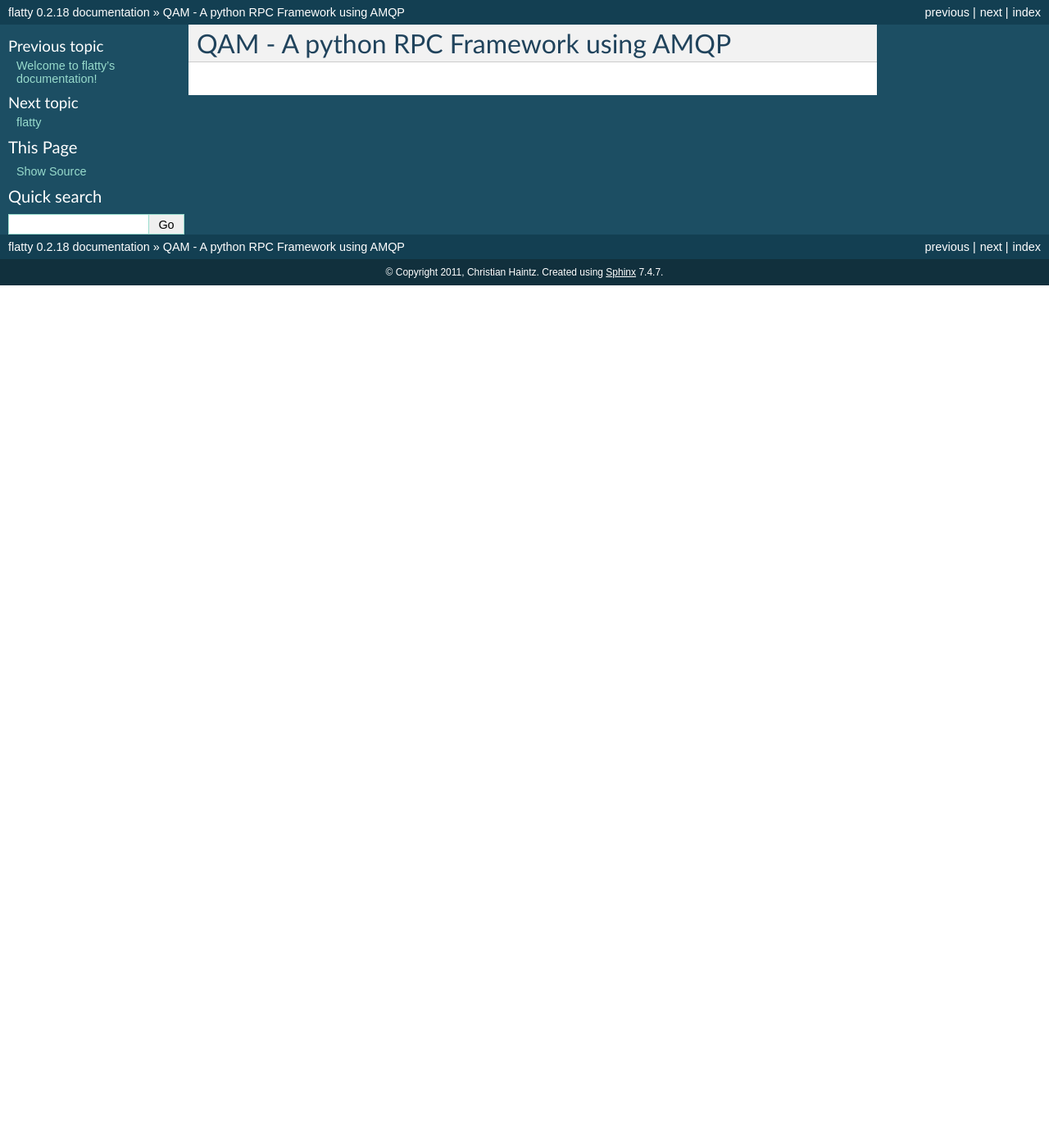
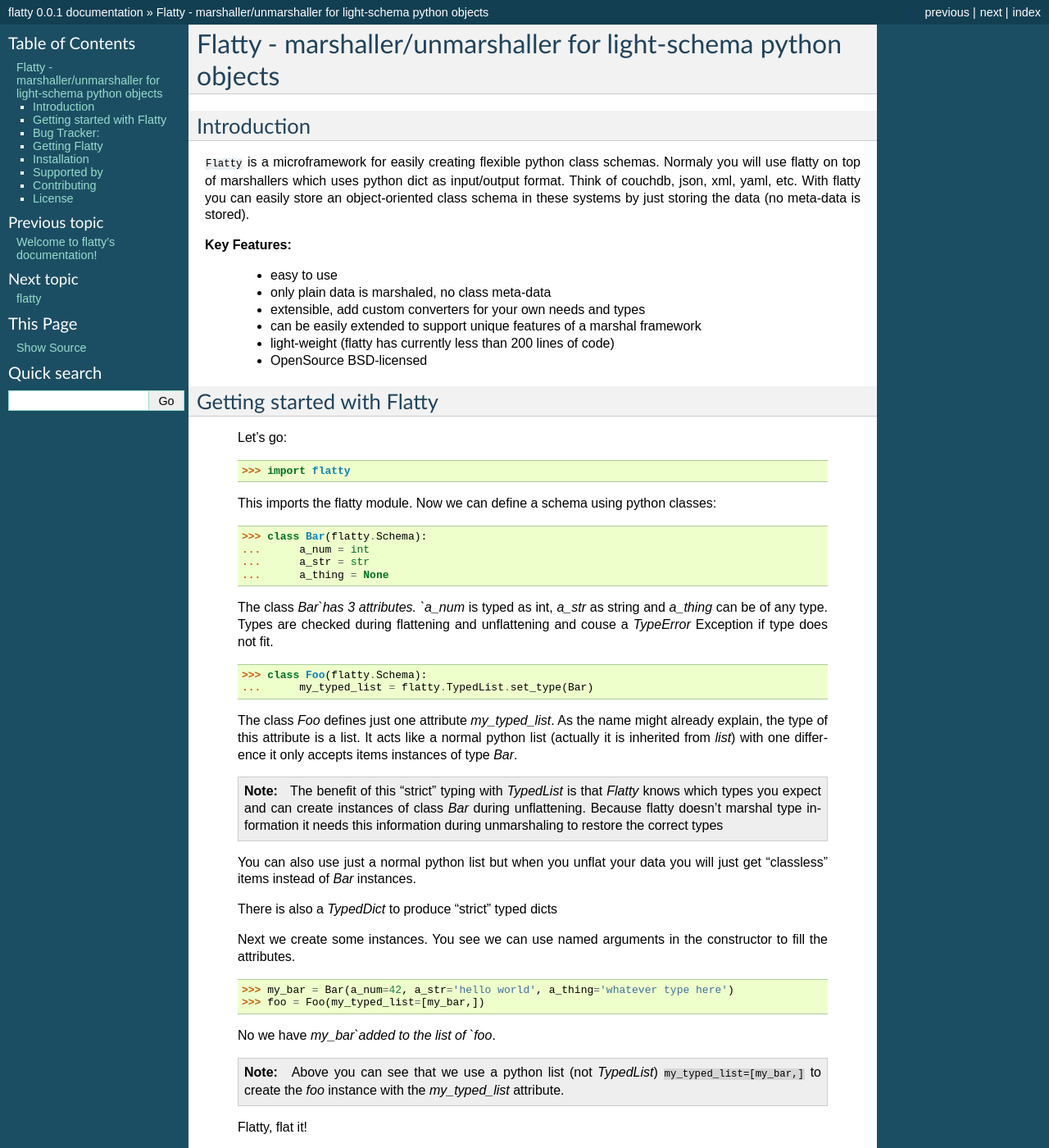
Before and after one commit to ceelian/Flatty, a Sphinx documentation site: the page built from doc/source/introduction.rst, in a window 1280 px wide and 1400 px high. Shown: the whole window at 82% size. Built offline with Sphinx 7.4.7, drawn with Linux system fonts in a browser that asks for light colours; some of the changed text lies outside the part shown.

Commit message:
minor documentation cleanups

```diff
--- a/doc/source/conf.py
+++ b/doc/source/conf.py
@@ -63,7 +63,7 @@
 #today_fmt = '%B %d, %Y'
 
 # List of documents that shouldn't be included in the build.
-unused_docs = [] #['main_logger.py', 'main_logger', 'qamserver.log']
+unused_docs = [] #['main_logger.py', 'main_logger']
 
 # List of directories, relative to source directory, that shouldn't be searched
 # for source files.
--- a/doc/source/introduction.rst
+++ b/doc/source/introduction.rst
@@ -1,3 +1,157 @@
-=======================================
-QAM - A python RPC Framework using AMQP
-=======================================
+================================================================
+Flatty - marshaller/unmarshaller for light-schema python objects
+================================================================
+
+Introduction
+------------
+
+``Flatty`` is a microframework for easily creating flexible python class schemas.
+Normaly you will use flatty on top of marshallers which uses python dict as
+input/output format. Think of couchdb, json, xml, yaml, etc. With flatty you can
+easily store an object-oriented class schema in these systems by just storing
+the data (no meta-data is stored).
+
+**Key Features:**
+
+	- easy to use
+	- only plain data is marshaled, no class meta-data
+	- extensible, add custom converters for your own needs and types
+	- can be easily extended to support unique features of a marshal framework
+	- light-weight (flatty has currently less than 200 lines of code)
+	- OpenSource BSD-licensed
+
+
+Getting started with Flatty
+---------------------------
+
+	Let's go:
+
+	>>> import flatty
+
+	This imports the flatty module. Now we can define a schema using python
+	classes:
+
+	>>> class Bar(flatty.Schema):
+	...	 a_num = int
+	...	 a_str = str
+	...	 a_thing = None
+
+	The class `Bar`has 3 attributes. `a_num` is typed as int, `a_str` as string
+	and `a_thing` can be of any type. Types are checked during flattening and
+	unflattening and couse a `TypeError` Exception if type does not fit.
+
+	>>> class Foo(flatty.Schema):
+	...	 my_typed_list = flatty.TypedList.set_type(Bar)
+
+	The class `Foo` defines just one attribute `my_typed_list`. As the name
+	might already explain, the type of this attribute is a list. It acts like a
+	normal python list (actually it is inherited from `list`) with one difference
+	it only accepts items instances of type `Bar`.
+
+	.. note::
+
+		The benefit of this "strict" typing with `TypedList` is that `Flatty`
+		knows which types you expect and can create instances of class `Bar` during
+		unflattening. Because flatty doesn't marshal type information it needs
+		this information during unmarshaling to restore the correct types
+
+	You can also use just a normal python list but when you unflat your data
+	you will just get "classless" items instead of `Bar` instances.
+
+	There is also a `TypedDict` to produce "strict" typed dicts
+
+	Next we create some instances. You see we can use named arguments in the
+	constructor to fill the attributes.
+
+	>>> my_bar = Bar(a_num=42, a_str='hello world', a_thing='whatever type here')
+	>>> foo = Foo(my_typed_list=[my_bar,])
+
+	No we have `my_bar`added to the list of `foo`.
+
+	.. note::
+
+		Above you can see that we use a python list (not `TypedList`)
+		``my_typed_list=[my_bar,]``	to create the `foo` instance with the
+		`my_typed_list` attribute.
+
+	Flatty, flat it!
+
+	>>> flatted = foo.flatit()
+	>>> print flatted
+	{'my_typed_list': [{'a_num': 42, 'a_str': 'hello world', 'a_thing': 'whatever type here'}]}
+
+	Voila, this is the flattened dictionary you get.
+
+	Per default just instances
+	of type `Schema`, `datetime`, `date`, `time` will be flattened. But if  -
+	for example - your marshaller don't understand integers just strings
+	you can easily add a `Converter` for type `int` (see reference).
+
+	The `flatted` can now be stored using your favorite low-level marshaller
+	(couchdb, json, yaml, xml, etc).
+
+	Next we see how we can restore objects only using the flatted data and the
+	schema.
+
+	>>> restored_obj = Foo.unflatit(flatted)
+	>>> isinstance(restored_obj, Foo)
+	True
+	>>> isinstance(restored_obj.my_typed_list[0], Bar)
+	True
+	>>> restored_obj.my_typed_list[0].a_num
+	42
+
+	The restored_obj is a new object filled with the data of flatted
+
+
+Bug Tracker:
+------------
+
+If you find any issues please report them on https://github.com/ceelian/Flatty/issues
+
+
+Getting Flatty
+--------------
+
+You can get the python package on the `Python Package Index`_
+
+.. _`Python Package Index`: http://pypi.python.org/pypi/flatty
+
+The git repository is available at `github.com Flatty`_
+
+.. _`github.com Flatty`: https://github.com/ceelian/Flatty
+
+
+Installation
+------------
+
+
+``Flatty`` can be installed via the Python Package Index of from source.
+
+Using ``easy_install`` to install ``Flatty``::
+
+  $ easy_install Flatty
+
+
+If you have downloaded a source tarball you can install it
+by doing the following::
+
+    $ python setup.py build
+    # python setup.py install # as root
+
+
+Supported by
+------------
+Wingware - The Python IDE (http://wingware.com)
+
+Contributing
+------------
+
+We are welcome everyone who wants to contribute to Flatty.
+Development of Flatty happens at  https://github.com/ceelian/Flatty
+
+License
+-------
+
+Flatty is released under the BSD License.
+The full license text is in the root folder of the Flatty Package.
--- a/setup.cfg
+++ b/setup.cfg
@@ -1,5 +1,4 @@
 [egg_info]
-tag_build = dev
 tag_svn_revision = true
 
 [build_sphinx]
--- a/src/flatty/__init__.py
+++ b/src/flatty/__init__.py
@@ -1,5 +1,5 @@
 """flatty - marshaller/unmarshaller for light-schema python objects"""
-VERSION = (0, 2, 18)
+VERSION = (0, 0, 1)
 __version__ = ".".join(map(str, VERSION))
 __author__ = "Christian Haintz"
 __contact__ = "christian.haintz@orangelabs.at"
```
Also changed, not shown: setup.py (+14 -4 lines), 7 other files.
